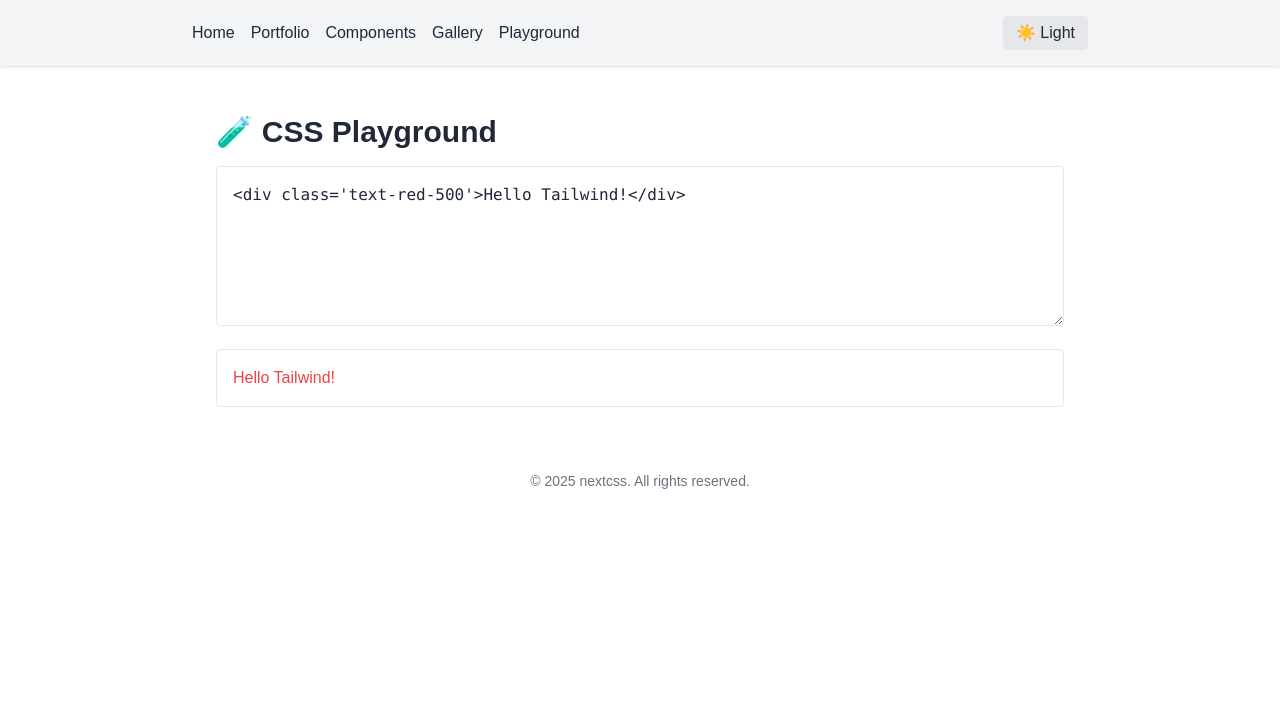
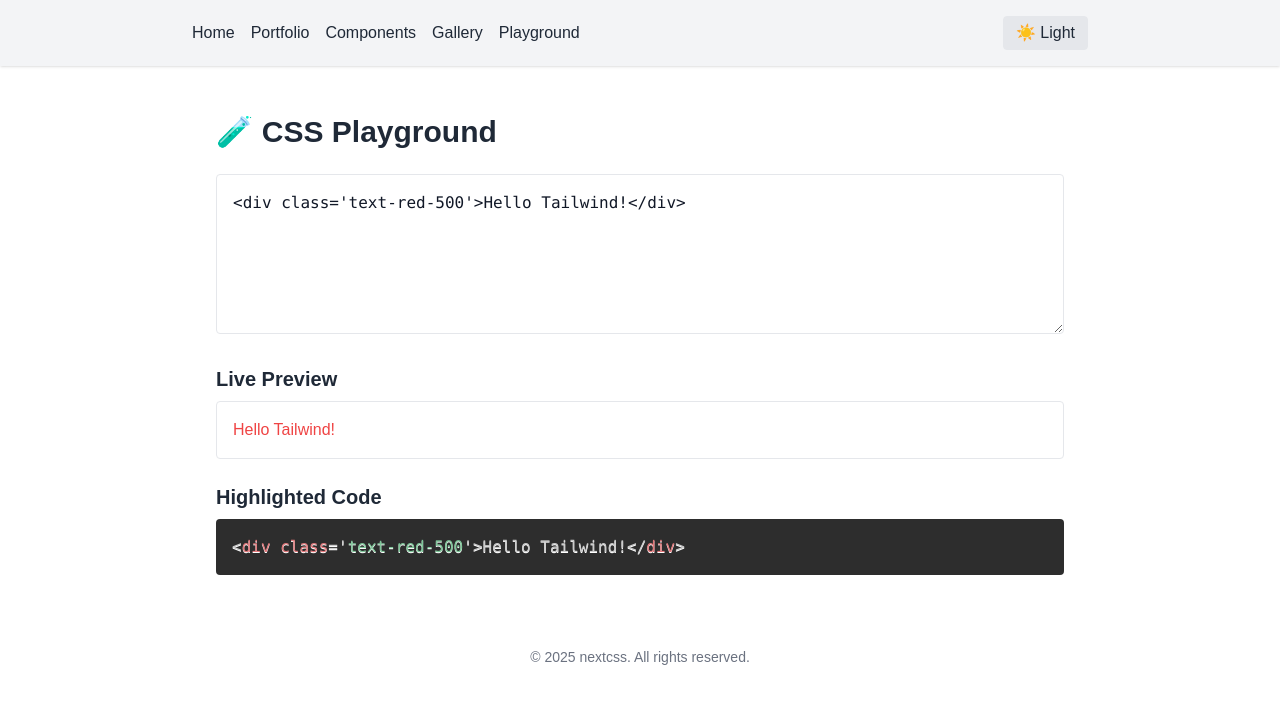
Before and after one commit to Build-1-0-0/nextcss, a Next.js app: page /playground in a window 1280 px wide. Shown: the top 704 px of the page. Built offline with nearby package versions, Linux system fonts and the light colour scheme.

Commit message:
Update page.tsx

```diff
--- a/app/playground/page.tsx
+++ b/app/playground/page.tsx
@@ -1,19 +1,54 @@
 // File: app/playground/page.tsx
 'use client';
-import { useState } from "react";
+
+import { useEffect, useState } from 'react';
+import Prism from 'prismjs';
+import 'prismjs/components/prism-markup'; // enable HTML highlighting
+import 'prismjs/themes/prism.css'; // default theme (light)
+import 'prismjs/themes/prism-tomorrow.css'; // dark theme
+
+let timeout: ReturnType<typeof setTimeout>;
 
 export default function PlaygroundPage() {
   const [html, setHtml] = useState(`<div class='text-red-500'>Hello Tailwind!</div>`);
+  const [debouncedHtml, setDebouncedHtml] = useState(html);
+
+  useEffect(() => {
+    clearTimeout(timeout);
+    timeout = setTimeout(() => {
+      setDebouncedHtml(html);
+    }, 400); // debounce time
+    return () => clearTimeout(timeout);
+  }, [html]);
+
+  useEffect(() => {
+    Prism.highlightAll();
+  }, [debouncedHtml]);
 
   return (
-    <main className="max-w-4xl mx-auto p-6">
-      <h1 className="text-3xl font-bold mb-4">🧪 CSS Playground</h1>
+    <main className="max-w-4xl mx-auto p-6 space-y-6">
+      <h1 className="text-3xl font-bold">🧪 CSS Playground</h1>
+
       <textarea
-        className="w-full h-40 p-4 border rounded mb-4 font-mono"
+        className="w-full h-40 p-4 border rounded font-mono bg-white dark:bg-gray-800 text-gray-900 dark:text-gray-100"
         value={html}
-        onChange={e => setHtml(e.target.value)}
+        onChange={(e) => setHtml(e.target.value)}
       />
-      <div className="p-4 border rounded bg-white dark:bg-gray-900" dangerouslySetInnerHTML={{ __html: html }} />
+
+      <div>
+        <h2 className="text-xl font-semibold mb-2">Live Preview</h2>
+        <div
+          className="p-4 border rounded bg-white dark:bg-gray-900"
+          dangerouslySetInnerHTML={{ __html: debouncedHtml }}
+        />
+      </div>
+
+      <div>
+        <h2 className="text-xl font-semibold mb-2">Highlighted Code</h2>
+        <pre className="rounded overflow-x-auto">
+          <code className="language-html">{debouncedHtml}</code>
+        </pre>
+      </div>
     </main>
   );
 }
```
